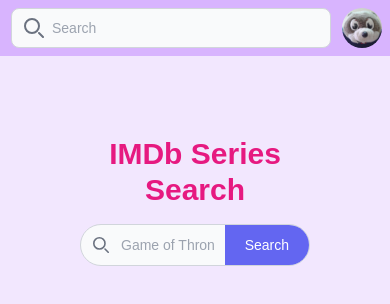
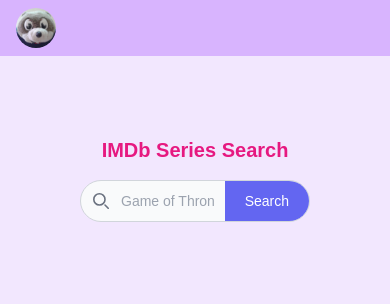
Before and after one commit to danghieutrung/squerrydb-frontend, a Next.js app: page / in a window 390 px wide. Shown: the top 304 px of the page. Built offline with nearby package versions, Linux system fonts and the light colour scheme.

Commit message:
responsive search title

```diff
--- a/src/pages/index.tsx
+++ b/src/pages/index.tsx
@@ -8,9 +8,9 @@
 export default function Home() {
   return (
     <div>
-      <NavBar displayNavSearchBar={true} />
+      <NavBar displayNavSearchBar={false} />
       <div className="p-20">
-        <h1 className="text-3xl font-bold mb-4 text-center">
+        <h1 className="text-xl md:text-2xl lg:text-3xl font-bold mb-4 text-center">
           IMDb Series Search
         </h1>
         <SearchBar />
```
